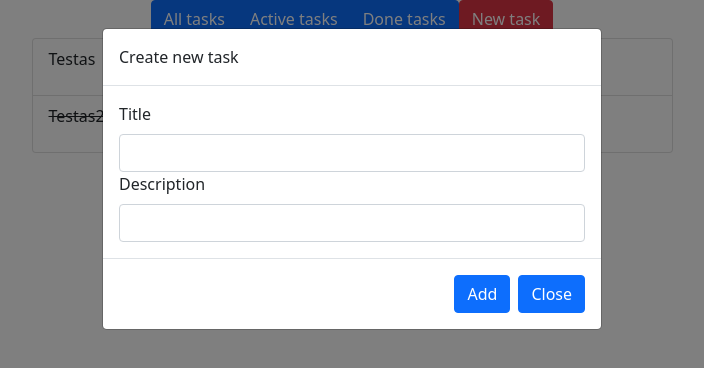
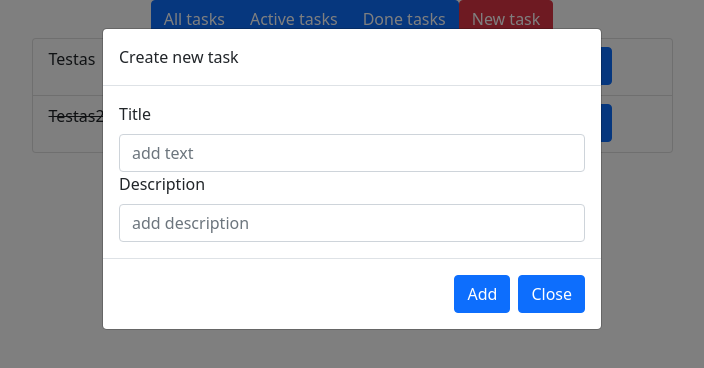
Before and after one commit to simonachess/react-redux-intro, a React (Create React App) app: page / in a window 1280 px wide. Both pictures are taken after a click on the button "New task". Shown: the top 368 px of the page, without its empty margins (288-992 px from the left). Built offline with nearby package versions, Linux system fonts and the light colour scheme.

Commit message:
task delete, mark as done

```diff
--- a/src/components/todo/AddTodo.js
+++ b/src/components/todo/AddTodo.js
@@ -2,31 +2,40 @@ import { Card, Modal, Form, FormGroup, Button, ListGroupItem } from 'react-boots
 import { UncontrolledCollapse } from 'reactstrap';
 
 import { useState } from 'react';
+import { connect } from 'react-redux';
+import { addTodo } from '../../store/actions/TodoActions';
 
 
-// const AddTodo = ({ todo, remove, mark }) => (
-//     <ListGroupItem>
-//         <div className='row'>
-//             <div className='col-md-7' >
-//                 <span className='d-flex' id={`toggler${todo.id}`}>
-//                     {todo.isComplete ? <p><strike>{todo.title}</strike></p> : <p>{todo.title}</p>}
-//                 </span>
-//                 <UncontrolledCollapse toggler={`#toggler${todo.id}`}>
-//                     {todo.descriptionn}
-//                 </UncontrolledCollapse>
-//             </div>
-//         </div>
-//     </ListGroupItem>
-// )
-
-const AddTodo = () => {
+const AddTodo = (props) => {
     const [modal, setModal] = useState(false);
     const [task, setTask] = useState({
         title: '',
         description: '',
     })
-    const handleClose = () => setModal(false)
-    const handleShow = () => setModal(true)
+    const handleClose = () => setModal(false);
+    const handleShow = () => setModal(true);
+
+    const handleChange = (e) => {
+        setTask(
+            {
+                ...task,
+                [e.target.name]: e.target.value
+            }
+        )
+    }
+
+    const handleSubmit = (e) => {
+        e.preventDefault();
+        const id = parseInt(Date.now());
+        const todo = {
+            ...task,
+            isComplete: false,
+            id: id,
+        }
+        props.addTodo(todo);
+        setTask({});
+        setModal(false);
+    }
 
     return (
         <>
@@ -35,7 +44,7 @@ const AddTodo = () => {
                 <Modal.Header>
                     Create new task
                 </Modal.Header>
-                <Form>
+                <Form onSubmit={handleSubmit}>
                     <Modal.Body>
                         <Form.Group>
                             <Form.Label htmlFor='title'>
@@ -46,23 +55,20 @@ const AddTodo = () => {
                                 value={task.title}
                                 name='title'
                                 id='title'
-                                placehlder='add text'
-                                onChange={(e) => console.log(e.target.value)}
+                                placeholder='add text'
+                                onChange={handleChange}
                             />
                             <Form.Label htmlFor='title'>
                                 Description
                             </Form.Label>
                             <Form.Control
-                                type='textare'
+                                type='textarea'
                                 value={task.description}
                                 name='description'
                                 id='title'
-                                placehlder='add description'
-                                onChange={(e) => console.log(e.target.value)}
+                                placeholder='add description'
+                                onChange={handleChange}
                             />
-
-
-
                         </Form.Group>
                     </Modal.Body>
                     <Modal.Footer>
@@ -80,4 +86,4 @@ const AddTodo = () => {
 }
 
 
-export default AddTodo;
+export default connect(null, { addTodo })(AddTodo);
--- a/src/components/todo/TodoItem.js
+++ b/src/components/todo/TodoItem.js
@@ -1,4 +1,5 @@
-import { Card, Button, ListGroupItem } from 'react-bootstrap';
+import { ListGroupItem } from 'react-bootstrap';
+import { Button } from 'react-bootstrap';
 import { UncontrolledCollapse } from 'reactstrap';
 
 const TodoItem = ({ todo, remove, mark }) => {
@@ -13,6 +14,12 @@ const TodoItem = ({ todo, remove, mark }) => {
                         {todo.descriptionn}
                     </UncontrolledCollapse>
                 </div>
+                <div className="col-md-5">
+                    <div className="ml-auto">
+                        <Button color="danger" onClick={() => remove(todo.id)} style={{ marginRight: '10px' }} className="ml-auto">Delete</Button>
+                        <Button color="primary" onClick={() => mark(todo.id)} className="mr-auto">Done</Button>
+                    </div>
+                </div>
             </div>
         </ListGroupItem>
     )
```
